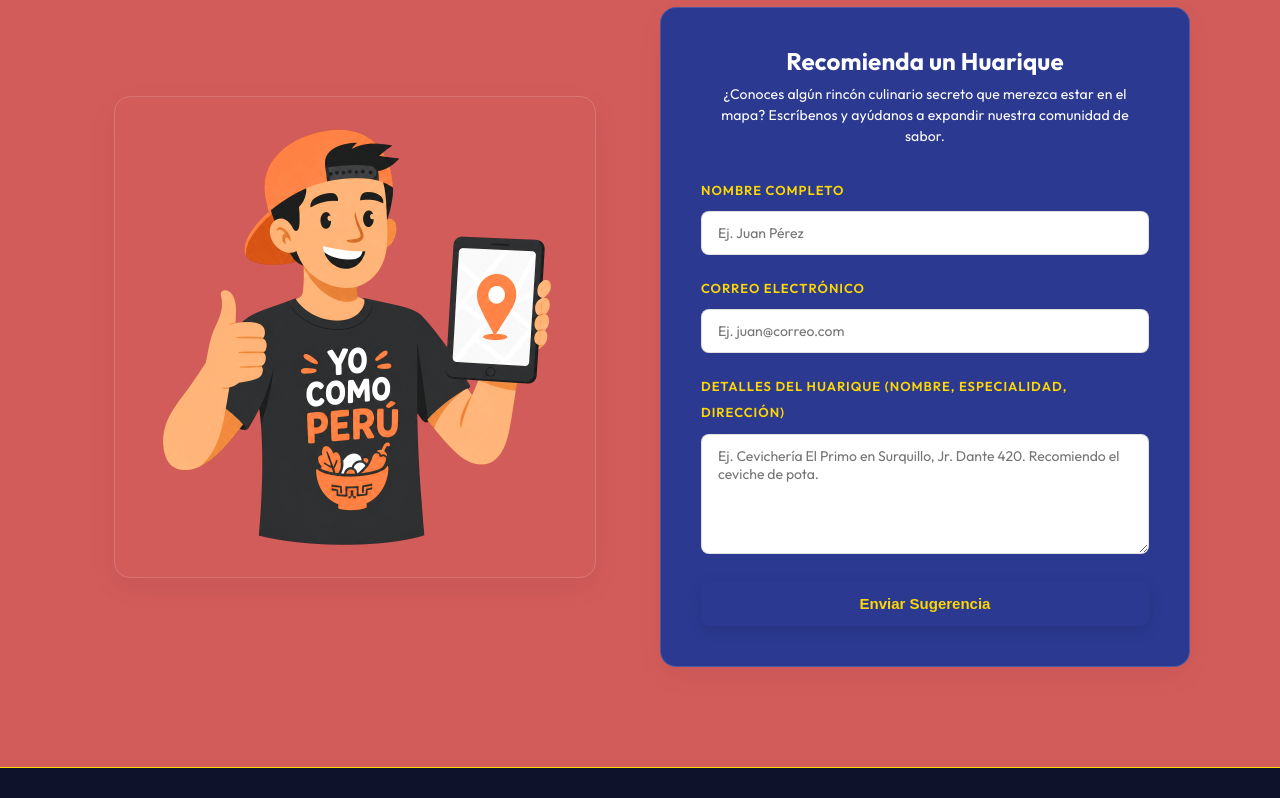
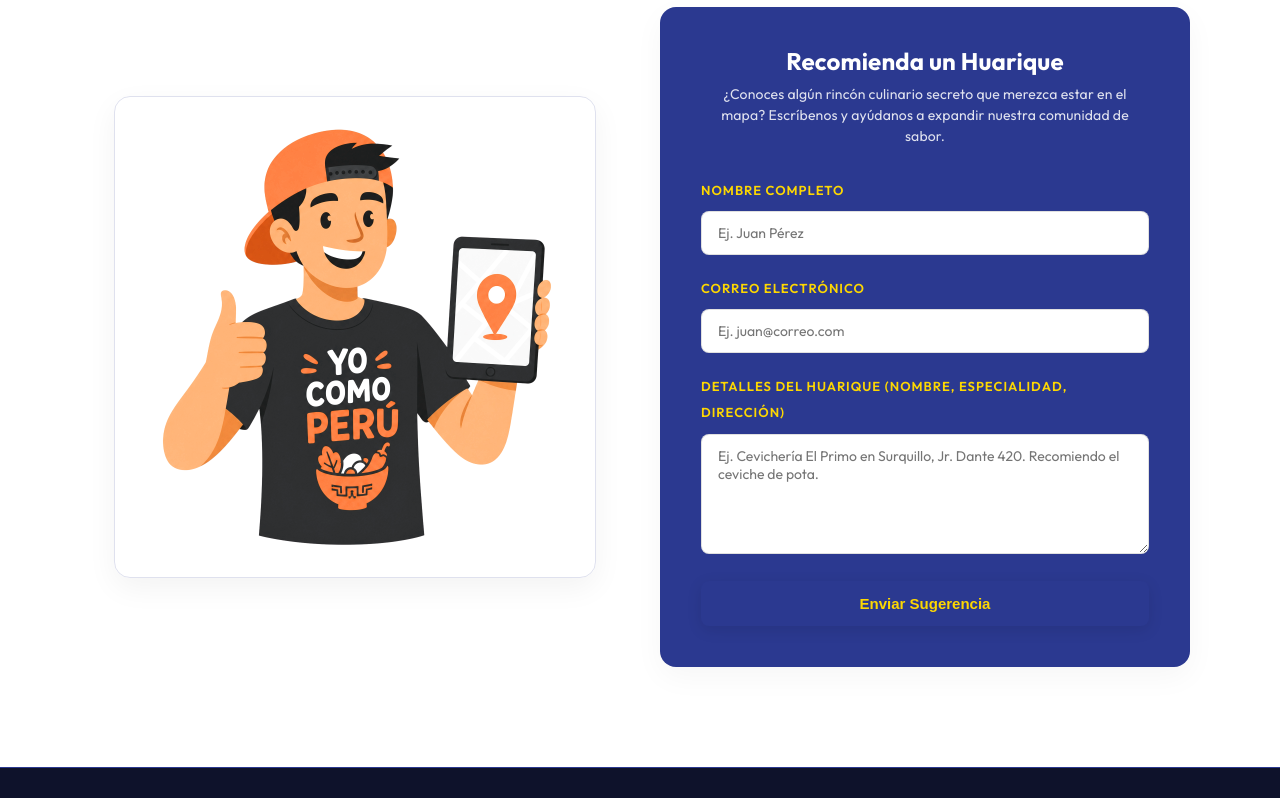
Before and after one commit to ChethhSito/HuariqueMapsFront, a React (Vite) app: page / in a window 1280 px wide. Shown: the part 2634-3432 px from the top of the page. Built offline with nearby package versions, Linux system fonts and the light colour scheme.

Commit message:
style: intercambiar colores de fondo y texto (fondo blanco, texto/titulos coral)

```diff
--- a/src/components/LandingPage.css
+++ b/src/components/LandingPage.css
@@ -1,17 +1,17 @@
 /* apps/frontend/src/components/LandingPage.css */
 
 :root {
-  --peru-bg: #d25c5a;
+  --peru-bg: #ffffff;
   --peru-white: #2b3990;
-  --peru-text: #ffffff;
-  --peru-text-dark: #ffffff;
+  --peru-text: #d25c5a;
+  --peru-text-dark: #d25c5a;
   --peru-navbar-bg: rgba(43, 57, 144, 0.95);
-  --peru-border: rgba(255, 255, 255, 0.15);
+  --peru-border: rgba(43, 57, 144, 0.15);
   --peru-border-btn: #fdd701;
   --peru-red: #2b3990;
-  --peru-red-bright: #fdd701;
+  --peru-red-bright: #2b3990;
   --peru-red-dark: #1c266b;
-  --peru-red-light: rgba(253, 215, 1, 0.12);
+  --peru-red-light: rgba(43, 57, 144, 0.1);
   --font-title: 'Pacifico', cursive;
   --font-sans: 'Outfit', sans-serif;
 
@@ -19,9 +19,13 @@
   --btn-primary-bg: #2b3990;
   --btn-primary-text: #fdd701;
   --btn-secondary-bg: transparent;
-  --btn-secondary-text: #ffffff;
-  --btn-secondary-border: rgba(255, 255, 255, 0.5);
-  --btn-secondary-bg-hover: rgba(255, 255, 255, 0.1);
+  --btn-secondary-text: #d25c5a;
+  --btn-secondary-border: #d25c5a;
+  --btn-secondary-bg-hover: rgba(210, 92, 90, 0.08);
+
+  /* Outline button join styles */
+  --btn-join-text: #fdd701;
+  --btn-join-border: #fdd701;
 
   /* Form input custom styles */
   --input-bg: #ffffff;
@@ -34,6 +38,12 @@
   --tag-text: #2b3990;
   --tag-border: #fdd701;
   --card-footer-text: rgba(255, 255, 255, 0.8);
+  --card-title-color: #ffffff;
+  --card-desc-color: rgba(255, 255, 255, 0.85);
+
+  /* Navbar custom styles */
+  --navbar-text: #ffffff;
+  --navbar-text-hover: #fdd701;
 
   /* Map variables */
   --map-dashboard-bg: #ffffff;
@@ -75,6 +85,10 @@
   --btn-secondary-border: rgba(255, 255, 255, 0.2);
   --btn-secondary-bg-hover: rgba(255, 255, 255, 0.05);
 
+  /* Outline button join styles */
+  --btn-join-text: var(--peru-red-bright);
+  --btn-join-border: var(--peru-red-bright);
+
   /* Form input custom styles */
   --input-bg: #16171d;
   --input-text: #f8fafc;
@@ -86,6 +100,12 @@
   --tag-text: #d42932;
   --tag-border: rgba(200, 39, 47, 0.2);
   --card-footer-text: #94a3b8;
+  --card-title-color: var(--peru-text-dark);
+  --card-desc-color: var(--peru-text);
+
+  /* Navbar custom styles */
+  --navbar-text: var(--peru-text-dark);
+  --navbar-text-hover: var(--peru-red-bright);
 
   /* Map variables */
   --map-dashboard-bg: #16171d;
@@ -135,7 +155,7 @@
 .nav-logo {
   font-family: var(--font-title);
   font-size: 26px;
-  color: var(--peru-text-dark);
+  color: var(--navbar-text, var(--peru-text-dark));
   text-decoration: none;
   display: flex;
   align-items: center;
@@ -143,7 +163,7 @@
 }
 
 .nav-logo span {
-  color: var(--peru-red-bright);
+  color: var(--navbar-text-hover, var(--peru-red-bright));
 }
 
 .nav-links {
@@ -152,7 +172,7 @@
 }
 
 .nav-link {
-  color: var(--peru-text);
+  color: var(--navbar-text, var(--peru-text));
   text-decoration: none;
   font-weight: 500;
   transition: color 0.3s;
@@ -160,7 +180,7 @@
 }
 
 .nav-link:hover {
-  color: var(--peru-red-bright);
+  color: var(--navbar-text-hover, var(--peru-red-bright));
 }
 
 .navbar-auth {
@@ -174,7 +194,7 @@
   display: none;
   background: transparent;
   border: none;
-  color: var(--peru-text-dark);
+  color: var(--navbar-text, var(--peru-text-dark));
   cursor: pointer;
   padding: 8px;
   border-radius: 6px;
@@ -184,7 +204,7 @@
 }
 
 .btn-hamburger:hover {
-  background: var(--peru-red-light);
+  background: rgba(255, 255, 255, 0.12);
 }
 
 /* Mobile dropdown navigation menu drawer */
@@ -207,7 +227,7 @@
 .nav-link-mobile {
   font-size: 16px;
   font-weight: 600;
-  color: var(--peru-text-dark);
+  color: var(--card-title-color, var(--peru-text-dark));
   cursor: pointer;
   padding: 12px 0;
   border-bottom: 1px solid var(--peru-border);
@@ -216,7 +236,7 @@
 }
 
 .nav-link-mobile:hover {
-  color: var(--peru-red-bright);
+  color: var(--navbar-text-hover, var(--peru-red-bright));
 }
 
 .navbar-auth-mobile {
@@ -231,7 +251,7 @@
 .btn-theme-toggle {
   background: transparent;
   border: 1.5px solid var(--peru-border-btn);
-  color: var(--peru-text-dark);
+  color: var(--navbar-text, var(--peru-text-dark));
   padding: 8px;
   border-radius: 50%;
   cursor: pointer;
@@ -243,15 +263,15 @@
 
 .btn-theme-toggle:hover {
   background: var(--peru-red-light);
-  border-color: var(--peru-red-bright);
-  color: var(--peru-red-bright);
+  border-color: var(--navbar-text-hover, var(--peru-red-bright));
+  color: var(--navbar-text-hover, var(--peru-red-bright));
 }
 
 /* Join button */
 .btn-join {
   background: transparent;
-  color: var(--peru-red-bright);
-  border: 1.5px solid var(--peru-red-bright);
+  color: var(--btn-join-text);
+  border: 1.5px solid var(--btn-join-border);
   padding: 8px 20px;
   border-radius: 9999px;
   font-weight: 600;
@@ -262,15 +282,15 @@
 }
 
 .btn-join:hover {
-  background: var(--peru-red-bright);
+  background: var(--btn-join-text);
   color: var(--peru-white);
-  box-shadow: 0 0 15px rgba(212, 41, 50, 0.2);
+  box-shadow: 0 0 15px rgba(0, 0, 0, 0.15);
 }
 
 .btn-join-2 {
   background: transparent;
-  color: var(--peru-red-bright);
-  border: 1.5px solid var(--peru-red-bright);
+  color: var(--btn-join-text);
+  border: 1.5px solid var(--btn-join-border);
   padding: 8px 20px;
   border-radius: 9999px;
   font-weight: 600;
@@ -282,9 +302,9 @@
 }
 
 .btn-join-2:hover {
-  background: var(--peru-red-bright);
+  background: var(--btn-join-text);
   color: var(--peru-white);
-  box-shadow: 0 0 15px rgba(212, 41, 50, 0.2);
+  box-shadow: 0 0 15px rgba(0, 0, 0, 0.15);
 }
 
 .btn-nav-map {
@@ -519,13 +539,13 @@
 .concept-card-title {
   font-size: 20px;
   font-weight: 700;
-  color: var(--peru-text-dark);
+  color: var(--card-title-color, var(--peru-text-dark));
   margin: 0 0 12px 0;
 }
 
 .concept-card-desc {
   font-size: 15px;
-  color: var(--peru-text);
+  color: var(--card-desc-color, var(--peru-text));
   line-height: 1.6;
   margin: 0;
 }
@@ -543,7 +563,7 @@
 .banner-title {
   font-family: var(--font-title);
   font-size: 38px;
-  color: var(--peru-white);
+  color: #ffffff;
   margin: 0 0 10px 0;
   text-shadow: 0 4px 10px rgba(0, 0, 0, 0.2);
 }
@@ -638,7 +658,7 @@
 .restaurant-card-title {
   font-size: 20px;
   font-weight: 700;
-  color: var(--peru-text-dark);
+  color: var(--card-title-color, var(--peru-text-dark));
   margin: 0;
 }
 
@@ -655,7 +675,7 @@
 
 .restaurant-card-desc {
   font-size: 14px;
-  color: var(--peru-text);
+  color: var(--card-desc-color, var(--peru-text));
   line-height: 1.6;
   margin: 0 0 20px 0;
   flex: 1;
@@ -736,14 +756,14 @@
 .suggestions-title {
   font-size: 24px;
   font-weight: 700;
-  color: var(--peru-text-dark);
+  color: var(--card-title-color, var(--peru-text-dark));
   margin: 0 0 10px 0;
   text-align: center;
 }
 
 .suggestions-desc {
   font-size: 14px;
-  color: var(--peru-text);
+  color: var(--card-desc-color, var(--peru-text));
   text-align: center;
   margin-bottom: 30px;
   line-height: 1.5;
```
